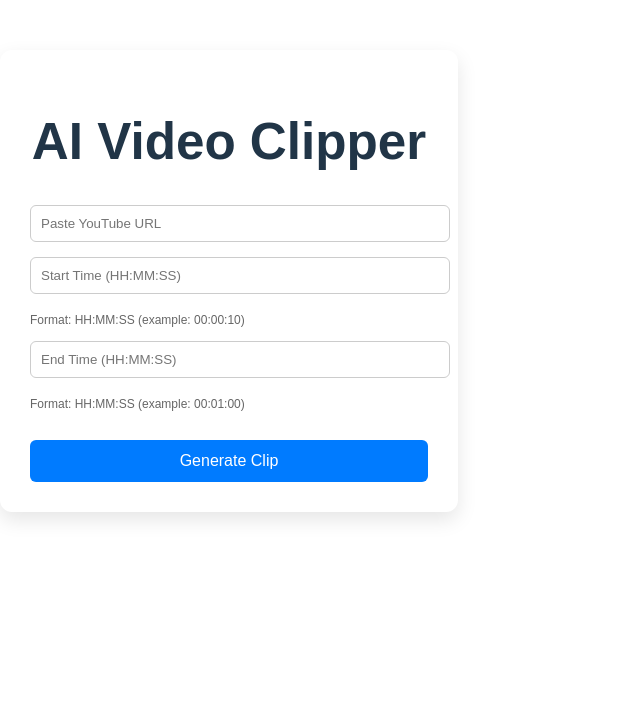
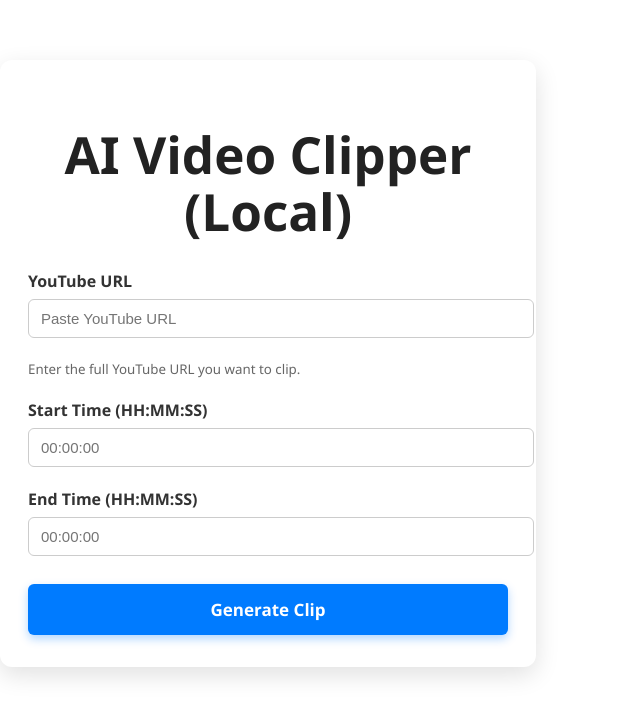
Before and after one commit to resellingwithesss-lang/ai-video-clipper, a React (Vite) app in the folder app/: page / in a window 1280 px wide. Shown: the top 716 px of the page, without its empty margins (0-640 px from the left). Built offline with nearby package versions, Linux system fonts and the light colour scheme.

Commit message:
🎨 AI frontend UX improvements

```diff
--- a/app/src/App.jsx
+++ b/app/src/App.jsx
@@ -8,20 +8,31 @@
   const [error, setError] = useState("");
   const [downloadUrl, setDownloadUrl] = useState("");
 
+  const validateTime = (time) => {
+    // Simple HH:MM:SS format check
+    return /^\d{2}:\d{2}:\d{2}$/.test(time);
+  };
+
   const handleSubmit = async (e) => {
     e.preventDefault();
     setError("");
     setDownloadUrl("");
+
+    if (!validateTime(start)) {
+      setError("Start Time must be in HH:MM:SS format.");
+      return;
+    }
+    if (!validateTime(end)) {
+      setError("End Time must be in HH:MM:SS format.");
+      return;
+    }
+
     setLoading(true);
 
     try {
       const response = await fetch(
-        `https://ai-clipper-backend.onrender.com/clip?url=${encodeURIComponent(
-          url
-        )}&start=${start}&end=${end}`,
-        {
-          method: "POST",
-        }
+        `http://localhost:8000/clip?url=${encodeURIComponent(url)}&start=${start}&end=${end}`,
+        { method: "POST" }
       );
 
       const data = await response.json();
@@ -31,8 +42,9 @@
       }
 
       setDownloadUrl(
-        `https://ai-clipper-backend.onrender.com/download/${data.job_id}`
+        `http://localhost:8000/download/${data.job_id}`
       );
+
     } catch (err) {
       setError(err.message);
     }
@@ -43,100 +55,150 @@
   return (
     <div
       style={{
-        maxWidth: "500px",
-        margin: "50px auto",
-        padding: "30px",
+        maxWidth: "480px",
+        margin: "60px auto",
+        padding: "32px 28px",
         borderRadius: "12px",
-        boxShadow: "0 8px 20px rgba(0,0,0,0.1)",
-        fontFamily: "Arial, sans-serif",
+        boxShadow: "0 8px 24px rgba(0,0,0,0.12)",
+        fontFamily: "'Segoe UI', Tahoma, Geneva, Verdana, sans-serif",
+        backgroundColor: "#fff",
       }}
+      aria-live="polite"
     >
-      <h1 style={{ textAlign: "center" }}>AI Video Clipper</h1>
+      <h1 style={{ textAlign: "center", marginBottom: "30px", color: "#222" }}>AI Video Clipper (Local)</h1>
 
-      <form onSubmit={handleSubmit}>
+      <form onSubmit={handleSubmit} noValidate>
+        <label htmlFor="urlInput" style={{ display: "block", marginBottom: "6px", fontWeight: "600", color: "#333" }}>
+          YouTube URL
+        </label>
         <input
-          type="text"
+          id="urlInput"
+          type="url"
           placeholder="Paste YouTube URL"
           value={url}
           onChange={(e) => setUrl(e.target.value)}
           required
+          autoComplete="off"
           style={{
             width: "100%",
-            padding: "10px",
-            marginBottom: "15px",
+            padding: "10px 12px",
+            marginBottom: "22px",
             borderRadius: "6px",
-            border: "1px solid #ccc",
+            border: "1.5px solid #ccc",
+            fontSize: "15px",
+            transition: "border-color 0.3s",
           }}
+          aria-describedby="urlHelp"
+          aria-invalid={error.includes("URL") ? "true" : "false"}
         />
+        <small id="urlHelp" style={{ display: "block", marginBottom: "18px", color: "#666" }}>
+          Enter the full YouTube URL you want to clip.
+        </small>
 
+        <label htmlFor="startInput" style={{ display: "block", marginBottom: "6px", fontWeight: "600", color: "#333" }}>
+          Start Time (HH:MM:SS)
+        </label>
         <input
+          id="startInput"
           type="text"
-          placeholder="Start Time (HH:MM:SS)"
+          placeholder="00:00:00"
           value={start}
           onChange={(e) => setStart(e.target.value)}
           required
+          autoComplete="off"
+          inputMode="numeric"
           style={{
             width: "100%",
-            padding: "10px",
-            marginBottom: "5px",
+            padding: "10px 12px",
+            marginBottom: "20px",
             borderRadius: "6px",
-            border: "1px solid #ccc",
+            border: "1.5px solid #ccc",
+            fontSize: "15px",
+            transition: "border-color 0.3s",
           }}
+          aria-invalid={error.includes("Start Time") ? "true" : "false"}
         />
-        <p style={{ fontSize: "12px", color: "#666" }}>
-          Format: HH:MM:SS (example: 00:00:10)
-        </p>
 
+        <label htmlFor="endInput" style={{ display: "block", marginBottom: "6px", fontWeight: "600", color: "#333" }}>
+          End Time (HH:MM:SS)
+        </label>
         <input
+          id="endInput"
           type="text"
-          placeholder="End Time (HH:MM:SS)"
+          placeholder="00:00:00"
           value={end}
           onChange={(e) => setEnd(e.target.value)}
           required
+          autoComplete="off"
+          inputMode="numeric"
           style={{
             width: "100%",
-            padding: "10px",
-            marginBottom: "5px",
+            padding: "10px 12px",
+            marginBottom: "28px",
             borderRadius: "6px",
-            border: "1px solid #ccc",
+            border: "1.5px solid #ccc",
+            fontSize: "15px",
+            transition: "border-color 0.3s",
           }}
+          aria-invalid={error.includes("End Time") ? "true" : "false"}
         />
-        <p style={{ fontSize: "12px", color: "#666" }}>
-          Format: HH:MM:SS (example: 00:01:00)
-        </p>
 
         <button
           type="submit"
           disabled={loading}
           style={{
             width: "100%",
-            padding: "12px",
-            marginTop: "15px",
-            backgroundColor: "#007bff",
+            padding: "14px",
+            backgroundColor: loading ? "#0056b3" : "#007bff",
             color: "white",
             border: "none",
             borderRadius: "6px",
-            cursor: "pointer",
-            fontSize: "16px",
+            cursor: loading ? "progress" : "pointer",
+            fontSize: "17px",
+            fontWeight: "600",
+            boxShadow: loading ? "none" : "0 4px 10px rgba(0,123,255,0.3)",
+            transition: "background-color 0.3s, box-shadow 0.3s",
           }}
+          aria-busy={loading}
         >
-          {loading ? "Generating..." : "Generate Clip"}
+          {loading ? "Generating your clip..." : "Generate Clip"}
         </button>
       </form>
 
       {error && (
-        <p style={{ color: "red", marginTop: "15px" }}>
+        <p
+          role="alert"
+          style={{
+            color: "#d93025",
+            marginTop: "22px",
+            fontWeight: "600",
+            backgroundColor: "#fce8e6",
+            padding: "12px 16px",
+            borderRadius: "6px",
+            border: "1px solid #d93025",
+          }}
+        >
           {error}
         </p>
       )}
 
       {downloadUrl && (
-        <div style={{ marginTop: "20px" }}>
+        <div
+          style={{
+            marginTop: "30px",
+            backgroundColor: "#d7f0ff",
+            borderRadius: "8px",
+            padding: "14px 20px",
+            textAlign: "center",
+            border: "1px solid #a1d4fb",
+          }}
+        >
           <a
             href={downloadUrl}
             target="_blank"
             rel="noopener noreferrer"
-            style={{ color: "#007bff", fontWeight: "bold" }}
+            style={{ color: "#007bff", fontWeight: "700", fontSize: "16px", textDecoration: "underline" }}
+            aria-label="Download your clipped video"
           >
             Download Your Clip
           </a>
```
